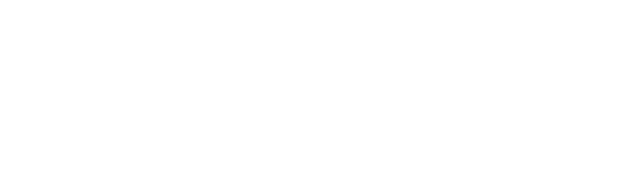
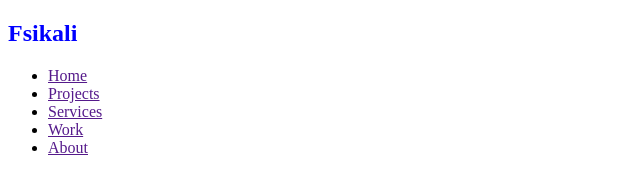
Before and after one commit to fsikali/FSIKALI-PORTFOLIO, a plain HTML site: page index.html in a window 1280 px wide. Shown: the whole page, without its empty margins (0-640 px from the left). Drawn offline with Linux system fonts and the light colour scheme.

Commit message:
Modified index.html file
I added the navigation bar items

```diff
--- a/index.html
+++ b/index.html
@@ -15,13 +15,18 @@
       --- Footer
 
 -->
-
-
-
-
-
-
-
+<div class="nav-container">
+    <h2 class="logo">Fsikali</h2>
+    <div class="navbar-list">
+        <ul>
+            <li><a href="">Home</a></li>
+            <li><a href="">Projects</a></li>
+            <li><a href="">Services</a></li>
+            <li><a href="">Work</a></li>
+            <li><a href="">About</a></li>
+        </ul>
+    </div>
+</div>
 
 </body>
 </html>
```
